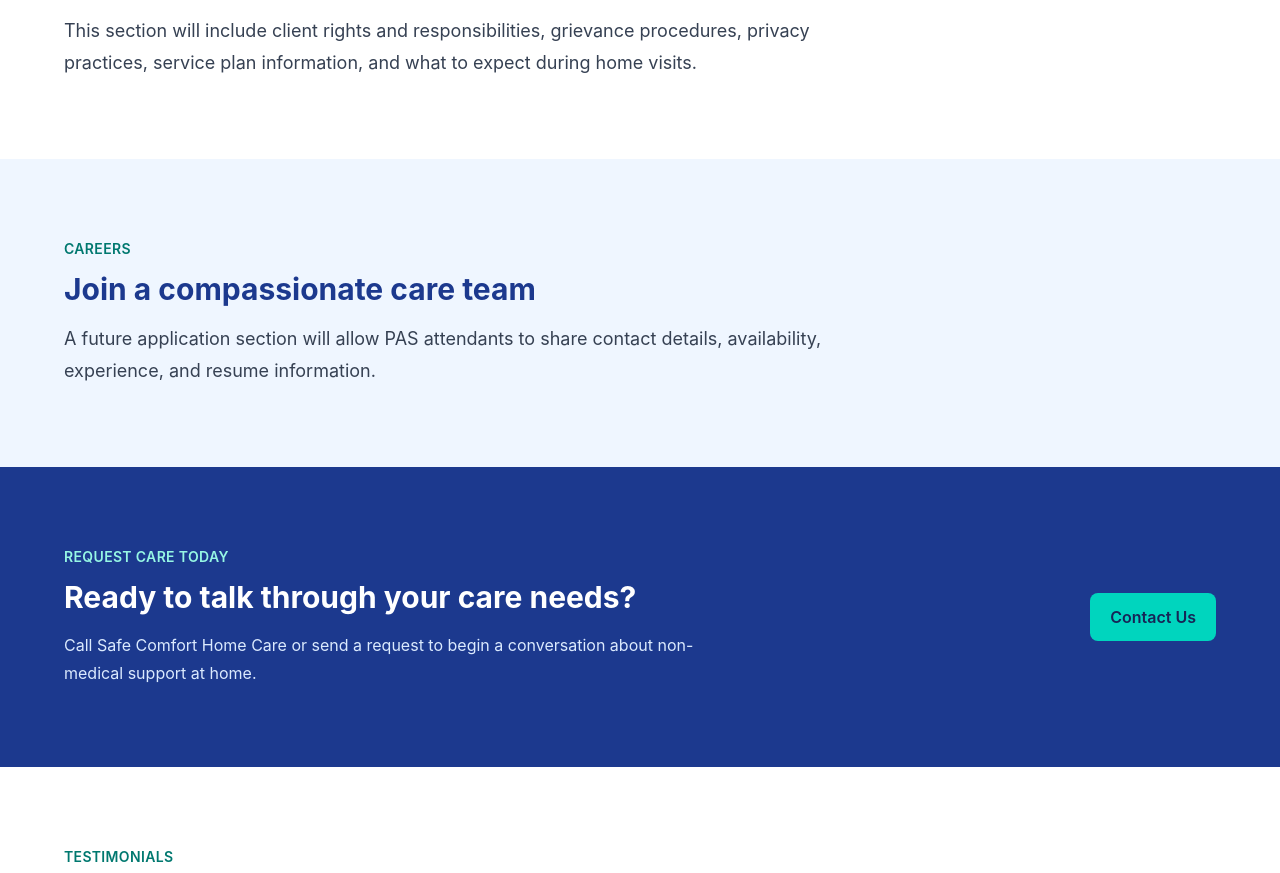
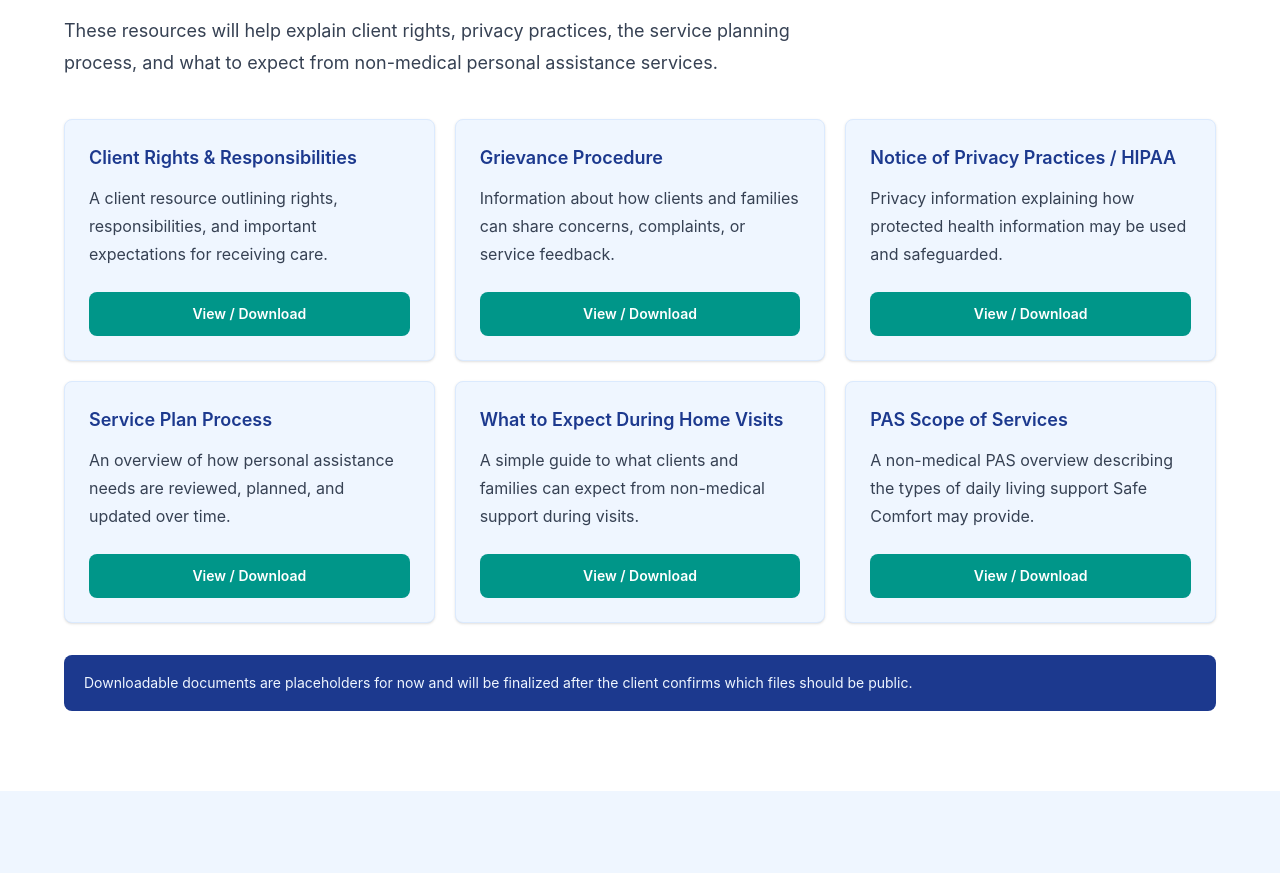
Before and after one commit to erinsebast/safe-comfort-home-care-site, a React (Vite) app: page / in a window 1280 px wide. Shown: the part 3435-4308 px from the top of the page. Built offline with nearby package versions, Linux system fonts and the light colour scheme.

Commit message:
Build client resources section

```diff
--- a/src/pages/Home.jsx
+++ b/src/pages/Home.jsx
@@ -84,6 +84,45 @@ const reasons = [
     title: "Clear Non-Medical Support",
     description:
       "Our role is personal assistance, companionship, safety monitoring, and daily routine support.",
+  },
+];
+
+const resourceLinks = [
+  {
+    title: "Client Rights & Responsibilities",
+    description:
+      "A client resource outlining rights, responsibilities, and important expectations for receiving care.",
+    href: "/documents/client-rights-responsibilities.pdf",
+  },
+  {
+    title: "Grievance Procedure",
+    description:
+      "Information about how clients and families can share concerns, complaints, or service feedback.",
+    href: "/documents/grievance-procedure.pdf",
+  },
+  {
+    title: "Notice of Privacy Practices / HIPAA",
+    description:
+      "Privacy information explaining how protected health information may be used and safeguarded.",
+    href: "/documents/notice-of-privacy-practices-hipaa.pdf",
+  },
+  {
+    title: "Service Plan Process",
+    description:
+      "An overview of how personal assistance needs are reviewed, planned, and updated over time.",
+    href: "/documents/service-plan-process.pdf",
+  },
+  {
+    title: "What to Expect During Home Visits",
+    description:
+      "A simple guide to what clients and families can expect from non-medical support during visits.",
+    href: "/documents/what-to-expect-during-home-visits.pdf",
+  },
+  {
+    title: "PAS Scope of Services",
+    description:
+      "A non-medical PAS overview describing the types of daily living support Safe Comfort may provide.",
+    href: "/documents/pas-scope-of-services.pdf",
   },
 ];
 
@@ -248,12 +287,39 @@ function Home() {
             Client Resources
           </p>
           <h2 className="mt-3 text-3xl font-bold text-blue-900">
-            Helpful documents will live here
+            Helpful documents for clients and families
           </h2>
           <p className="mt-4 max-w-3xl text-lg leading-8 text-gray-700">
-            This section will include client rights and responsibilities,
-            grievance procedures, privacy practices, service plan information,
-            and what to expect during home visits.
+            These resources will help explain client rights, privacy practices,
+            the service planning process, and what to expect from non-medical
+            personal assistance services.
+          </p>
+
+          <div className="mt-10 grid gap-5 sm:grid-cols-2 lg:grid-cols-3">
+            {resourceLinks.map((resource) => (
+              <article
+                key={resource.title}
+                className="flex flex-col rounded-lg border border-blue-100 bg-blue-50 p-6 shadow-sm"
+              >
+                <h3 className="text-lg font-semibold text-blue-900">
+                  {resource.title}
+                </h3>
+                <p className="mt-3 flex-1 leading-7 text-gray-700">
+                  {resource.description}
+                </p>
+                <a
+                  href={resource.href}
+                  className="mt-6 inline-flex justify-center rounded-lg bg-teal-600 px-4 py-3 text-sm font-semibold text-white transition hover:bg-teal-700"
+                >
+                  View / Download
+                </a>
+              </article>
+            ))}
+          </div>
+
+          <p className="mt-8 rounded-lg bg-blue-900 px-5 py-4 text-sm leading-6 text-blue-50">
+            Downloadable documents are placeholders for now and will be
+            finalized after the client confirms which files should be public.
           </p>
         </div>
       </section>
```
